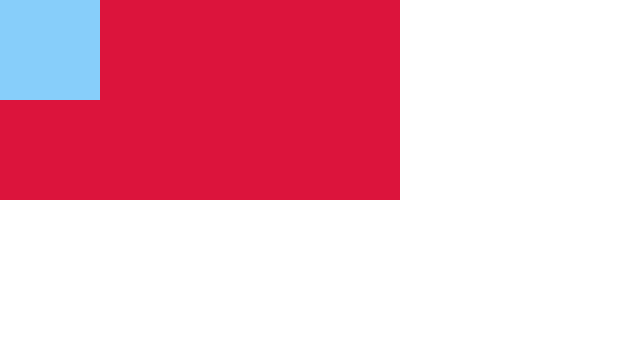
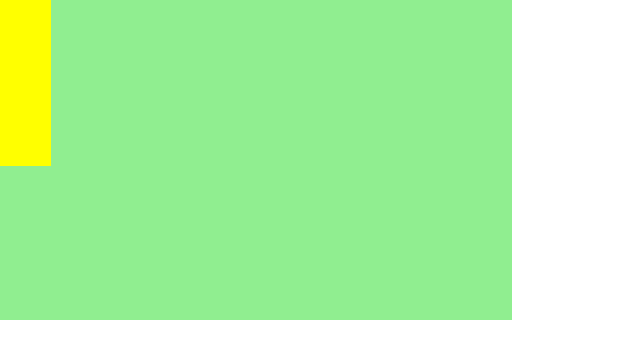
Before and after one commit to mohdasharshakeel/Responsive-Web-Dev-Course, a plain HTML site: page index.html in a window 1280 px wide. Shown: the whole page, without its empty margins (0-640 px from the left). Drawn offline with Linux system fonts and the light colour scheme.

Commit message:
% ko samjha diya

```diff
--- a/index.html
+++ b/index.html
@@ -7,11 +7,10 @@
    <link rel="stylesheet" href="style.css">
 </head>
 <body>
-    <!-- <h1>Heyy Guys</h1> -->
+    <div id="box">
+        <div id="inn">
 
-    <div id="box">
-        <div id="inner"></div>
+        </div>
     </div>
-
 </body>
 </html>
--- a/style.css
+++ b/style.css
@@ -8,18 +8,14 @@ html, body{
     width: 100%;
 }
 
-h1{
-    font-size: 100px;
+#box{
+    width: 40%;
+    height:40%;
+    background-color: lightgreen;
 }
 
-#box{
-    height: 200px;
-    width: 400px;
-    background-color: crimson;
+#inn{
+    width: 10%;
+    height: 52%;
+    background-color: yellow;
 }
-
-#inner{
-    height: 100px;
-    width: 100px;
-    background-color: lightskyblue;
-}
```
Also changed, not shown: 1 other file.
